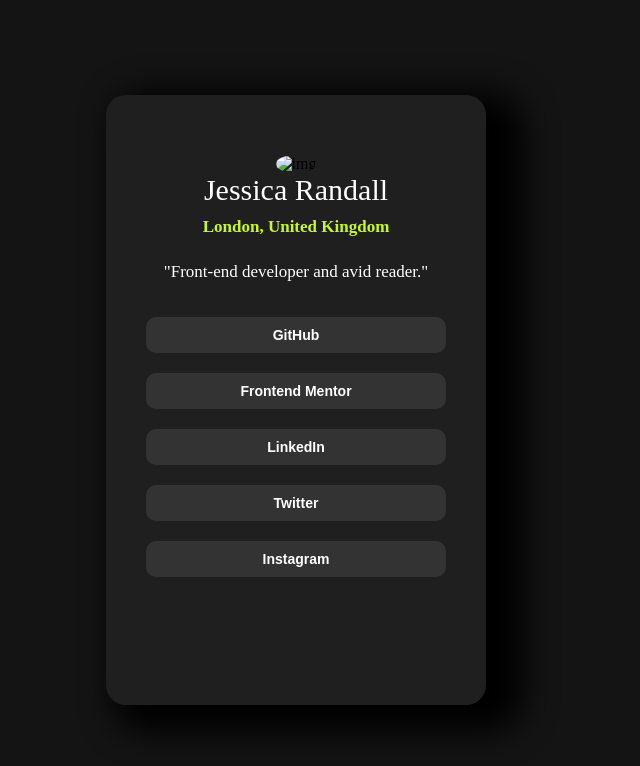
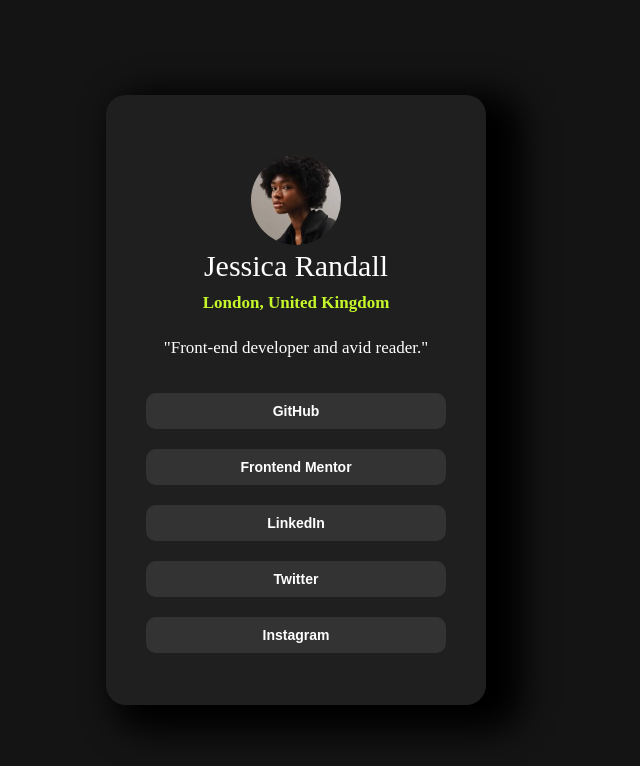
Before and after one commit to SameerBaral/Html-Css-Project, a plain HTML site: page social-links-profile-main/index.html in a window 1280 px wide. Shown: the whole page, without its empty margins (344-984 px from the left). Drawn offline with Linux system fonts and the light colour scheme.

Commit message:
access image

```diff
--- a/social-links-profile-main/index.html
+++ b/social-links-profile-main/index.html
@@ -9,7 +9,7 @@
 <body>
     <div class="main_container">
         <div class="header_box">
-            <img src="../assets/images/avatar-jessica.jpeg" alt="img">
+            <img src="../images/avatar-jessica.jpeg" alt="img">
             <p>Jessica Randall</p>
             <p id="p2">London, United Kingdom</p>
             <p id="p3">"Front-end developer and avid reader."</p>
```
